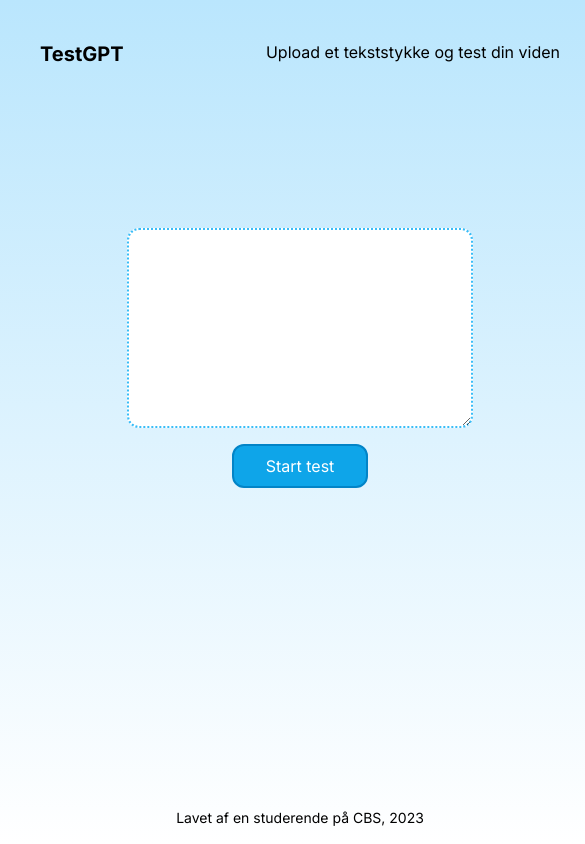
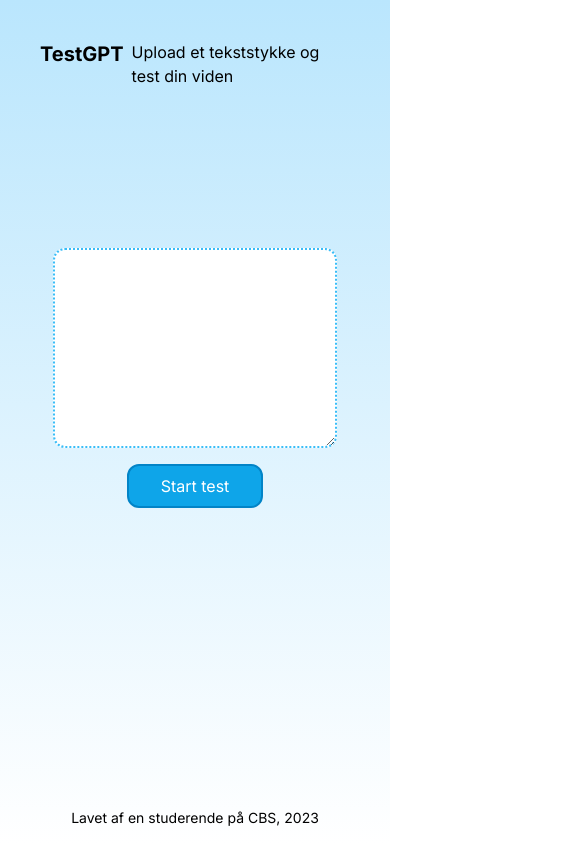
Before and after one commit to gustavsogard/testgpt, a Next.js app: page / in a window 390 px wide. Shown: the whole page, 585 px wide, since content can reach past the window. Built offline with nearby package versions, Linux system fonts and the light colour scheme.

Commit message:
Fixed mobile version

```diff
--- a/components/Query.tsx
+++ b/components/Query.tsx
@@ -1,6 +1,6 @@
 export default function Query(props: any) {
     return (
-        <form onSubmit={props.handleSubmit} className='flex flex-wrap justify-center w-8/12'>
+        <form onSubmit={props.handleSubmit} className='flex flex-wrap justify-center w-11/12 max-w-[800px]'>
             <textarea name='query' className='w-full border-2 border-dotted border-sky-400 p-2 rounded-xl h-[200px] mb-4' />
             <button type="submit" className='px-8 py-2 border-2 border-sky-600 text-white bg-sky-500 hover:bg-sky-700 active:bg-sky-800 rounded-xl transition-all'>Start test</button>
           </form>
--- a/pages/index.tsx
+++ b/pages/index.tsx
@@ -51,7 +51,7 @@ export default function Home() {
         <meta name="viewport" content="width=device-width, initial-scale=1" />
         <link rel="icon" href="/favicon.ico" />
       </Head>
-      <div className="p-10 h-screen min-w-[600px] relative bg-gradient-to-t from-white to-sky-200">
+      <div className="p-10 h-screen relative bg-gradient-to-t from-white to-sky-200">
         <Header />
 
         <div className='flex justify-center w-full'>
```
